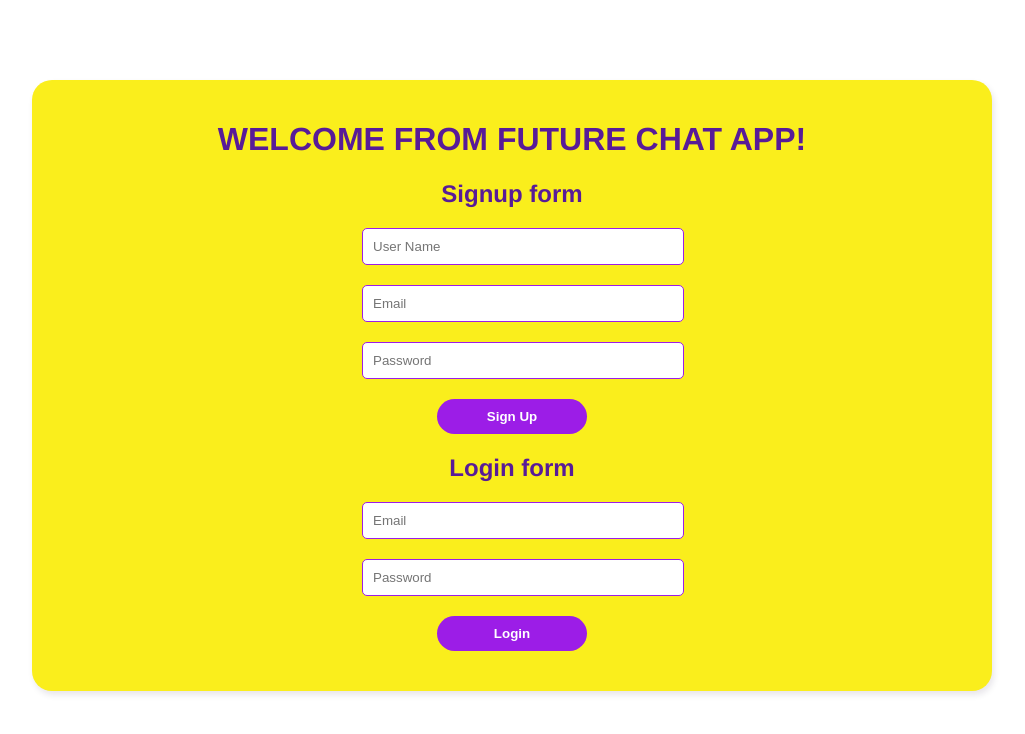
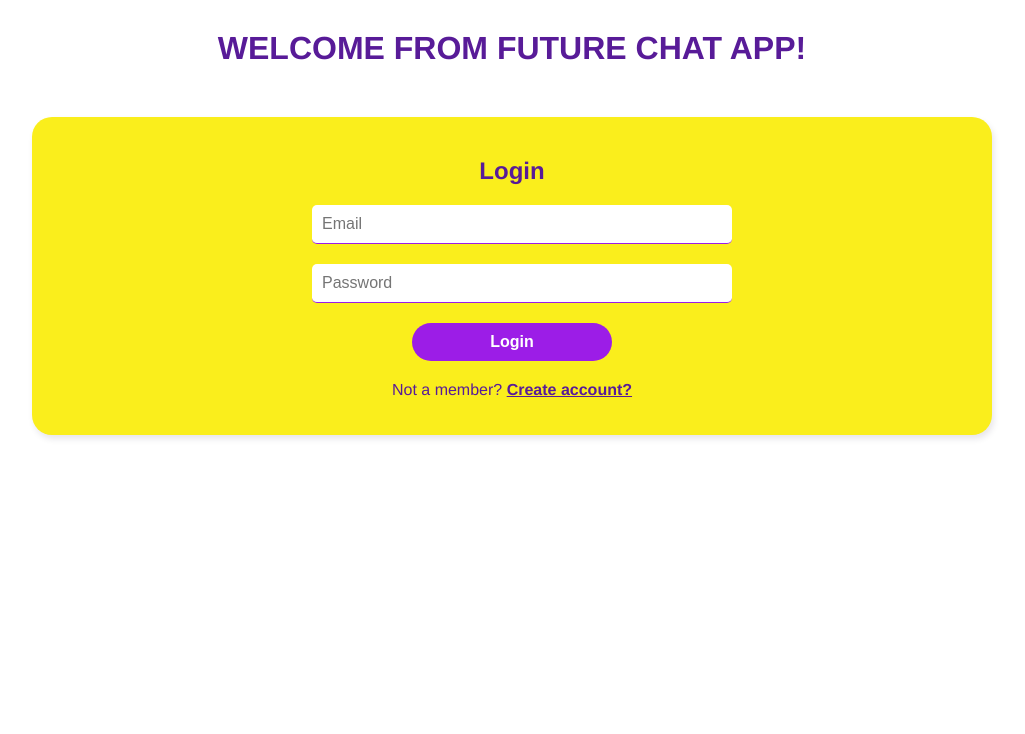
Before and after one commit to AUNG-MIN-OO/chat-app-with-vuejs, a Vue app: page / in a window 1280 px wide. Shown: the top 734 px of the page, without its empty margins (128-1153 px from the left). Built offline with nearby package versions, Linux system fonts and the light colour scheme.

Commit message:
sign up user and firebase error handling

```diff
--- a/src/assets/global.css
+++ b/src/assets/global.css
@@ -8,7 +8,7 @@ body{
 .container{
     width: 90%;
     max-width: 960px;
-    margin: 80px auto;
+    margin: 50px auto;
     border-radius: 20px;
     box-shadow: 2px 4px 6px rgba(28, 6, 49, 0.1);
     background: #faee1c;
@@ -26,4 +26,5 @@ button{
     border: 0;
     border-radius: 20px;
     padding: 10px 20px;
+    font-size: 16px;
 }
--- a/src/components/Login.vue
+++ b/src/components/Login.vue
@@ -1,8 +1,8 @@
 <template>
-    <h2>Login form</h2>
+    <h2>Login</h2>
     <form @submit.prevent="login">
         <input type="text" placeholder="Email" v-model="email">
-        <input type="text" placeholder="Password" v-model="password">
+        <input type="password" placeholder="Password" v-model="password">
         <button>Login</button>
     </form>
 </template>
--- a/src/components/Singup.vue
+++ b/src/components/Singup.vue
@@ -1,26 +1,36 @@
 <template>
-    <h2>Signup form</h2>
+    <h2>Sign Up</h2>
     <form @submit.prevent="signUp">
         <input type="text" placeholder="User Name" v-model="userName">
         <input type="text" placeholder="Email" v-model="email">
-        <input type="text" placeholder="Password" v-model="password">
+        <input type="password" placeholder="Password" v-model="password">
         <button>Sign Up</button>
     </form>
 </template>
 
 <script>
 import { ref } from '@vue/reactivity'
+import { auth } from '../firebase/config'
 export default {
     setup(){
         let userName = ref("");
         let email = ref("");
         let password = ref("");
+        let error   = ref(null);
 
-        let signUp = ()=>{
-            console.log(userName.value,email.value,password.value)
+        let signUp = async()=>{
+            try{
+                let res = await auth.createUserWithEmailAndPassword(email.value,password.value)
+                if(!res){
+                    throw new Error("Coundn't create a new user")
+                }
+            }catch(err){
+                error.value = err.message;
+                console.log(error.value)
+            }
         }
 
-        return {userName,email,password,signUp}
+        return {userName,email,password,signUp,error}
     }
 }
 </script>
--- a/src/firebase/config.js
+++ b/src/firebase/config.js
@@ -1,5 +1,7 @@
 import firebase from "firebase/app";
 import "firebase/firestore"
+import "firebase/auth"
+
 
 const firebaseConfig = {
     apiKey: "AIzaSyAssWjzXR3tiJhomF0sbLFBz25t4Vcy7w0",
@@ -13,6 +15,7 @@ const firebaseConfig = {
   firebase.initializeApp(firebaseConfig);
 
   let db = firebase.firestore();
+  let auth = firebase.auth();//to use auth
   let timestamp = firebase.firestore.FieldValue.serverTimestamp;
 
-  export {db,timestamp};
+  export {db,timestamp,auth};
--- a/src/views/Welcome.vue
+++ b/src/views/Welcome.vue
@@ -1,18 +1,31 @@
 <template>
+    <h1>Welcome From Future Chat App!</h1>
     <div class="welcome container">
-        <h1>Welcome From Future Chat App!</h1>
-        <Singup></Singup>
-        <Login></Login>
+        <div v-if="showLoginForm">
+            <Login></Login>
+            <p>Not a member? <span @click="showLoginForm=!showLoginForm">Create account?</span></p>
+        </div>
+        <div v-else>
+            <Singup></Singup>
+            <p>Already a member? <span @click="showLoginForm=!showLoginForm">Login account?</span></p>
+        </div>
     </div>
 
 </template>
 
 <script>
+import { ref } from '@vue/reactivity'
 import Login from '../components/Login'
 import Singup from '../components/Singup'
 export default {
   components: {
-    Login, Singup },
+    Login, Singup
+    },
+    setup(){
+        let showLoginForm = ref(true);
+
+        return {showLoginForm}
+    }
 
 }
 </script>
@@ -23,10 +36,12 @@ export default {
     padding: 20px 0;
 }
 h1{
+    text-align: center;
     text-transform: uppercase;
+    margin: 30px auto;
 }
 .welcome form{
-    width: 300px;
+    width: 400px;
     margin: 20px auto;
 }
 .welcome form label{
@@ -38,9 +53,11 @@ h1{
     padding: 10px;
     width: 100%;
     margin-bottom: 20px;
-    border: 1px solid #9c1de7;
+    border: none;
+    border-bottom: 1px solid #9c1de7;
     border-radius: 5px;
     color: #581b98;
+    font-size: 16px;
 }
 .welcome input:focus-visible{
     outline: none;
@@ -49,4 +66,9 @@ h1{
     width: 50%;
     cursor: pointer;
 }
+.welcome span{
+    cursor: pointer;
+    font-weight: bold;
+    text-decoration: underline;
+}
 </style>
```
